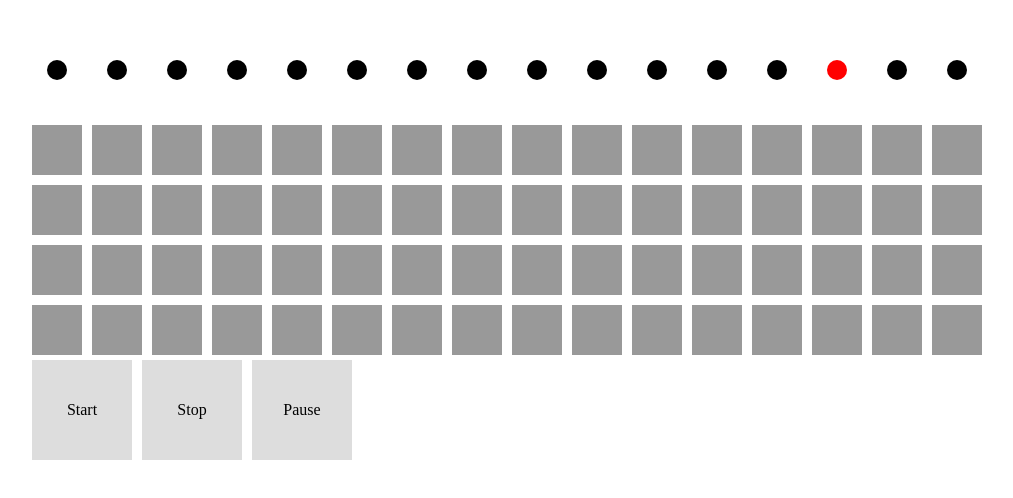
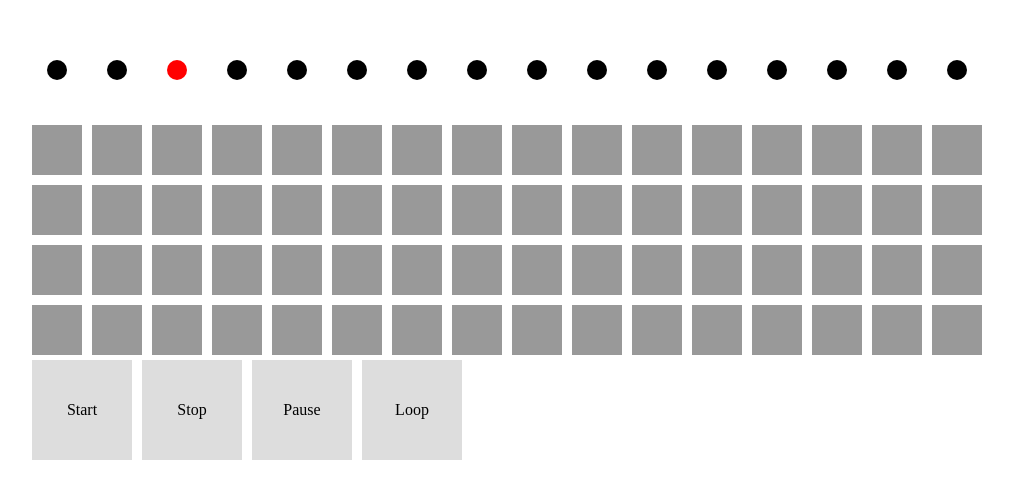
Before and after one commit to gah-boh/spagSequencer, a plain HTML site: page scripts/sandbox/sequencerSandbox.html in a window 1280 px wide. Both pictures are taken after a click on the element "Start". Shown: the whole page, without its empty margins (128-1141 px from the left). Drawn offline with Linux system fonts and the light colour scheme.

Commit message:
Added looping and reverse.

```diff
--- a/scripts/sandbox/sequencerSandbox.html
+++ b/scripts/sandbox/sequencerSandbox.html
@@ -10,7 +10,7 @@
 		$(document).ready( function()
 			{
 				var sampler = $('#sampler');
-				sampler.spagSequencer({bpm:160});
+				sampler.spagSequencer({bpm:160, reverse: true});
 				$('.light').each(function()
 					{
 						$this = $(this);
@@ -25,12 +25,13 @@
 						var lightOff = function()
 						{
 							$('#'+ id).removeClass('lightOn');
-						}
+						};
 						sampler.spagSequencer('addEvent', step, {fire: lightOn, afterFire: lightOff});
 					});
 				$('#start').on('click', function(){$('#sampler').spagSequencer("start");});
 				$('#stop').on('click', function(){$('#sampler').spagSequencer("stop");});
 				$('#pause').on('click', function(){$('#sampler').spagSequencer("pause");});
+				$('#loop').on('click', function(){$('#sampler').spagSequencer("toggleLoop");});
 			});
 	</script>
 </head>
@@ -165,6 +166,7 @@
 		<div class="samplerButton" id="start">Start</div>
 		<div class="samplerButton" id="stop">Stop</div>
 		<div class="samplerButton" id="pause">Pause</div>
+		<div class="samplerButton" id="loop">Loop</div>
 	</div>
 </body>
 </html>
--- a/scripts/spagSequencer.js
+++ b/scripts/spagSequencer.js
@@ -40,7 +40,7 @@
         this.options = $.extend({}, $.fn.spagSequencer.defaults, options);
 	    this.isPlaying = false;
         this.isPaused = false;
-	    this.currentStep = 1;
+	    this.currentStep = this.options.reverse ? this.options.steps : 1;
 
         this.sequenceCommands = [];
 
@@ -57,6 +57,11 @@
             this.options[key] = value;
             this.prepareSequence();
         },
+
+	    toggleLoop: function()
+	    {
+		    this.options.loop = this.options.loop != true;
+	    },
 
         prepareSequence: function()
         {
@@ -116,7 +121,7 @@
 
         play: function()
         {
-	        if(this.isPlaying &! this.isPaused)
+	        if(this.isPlaying && !this.isPaused)
 	        {
 		        this.fire();
 	        }
@@ -148,7 +153,7 @@
             this.isPlaying = false;
 	        this.isPaused = false;
             this.afterFire();
-            this.currentStep = 1;
+            this.currentStep = !this.options.reverse ? 1 : this.options.steps;
 	        this.clearTimedEvent();
         },
 
@@ -156,10 +161,19 @@
 	    {
 		    var self = this;
 		    $(this.element).trigger("fire" + this.currentStep);
-		    this.currentStep++;
+		    !this.options.reverse ? this.currentStep++ : this.currentStep--;
+		    if( this.currentStep > this.options.steps && !this.options.loop ||
+			    this.currentStep == 0 && !this.options.loop )
+		    {
+			    this.pause();
+		    }
 		    if(this.currentStep > this.options.steps)
 		    {
 			    this.currentStep = 1;
+		    }
+		    else if(this.currentStep == 0)
+		    {
+			    this.currentStep = this.options.steps;
 		    }
 		    this.timeout = setTimeout(function(){self.afterFire()}, (this.getDelayTime() * 1000) );
 	    },
@@ -173,7 +187,13 @@
 
 	    afterFire: function()
 	    {
-		    var previousStep = this.currentStep - 1 == 0 ? this.options.steps : this.currentStep - 1;
+		    var previousStep;
+		    if(!this.options.reverse) {
+		        previousStep = this.currentStep - 1 == 0 ? this.options.steps : this.currentStep - 1;
+		    }
+		    else {
+			    previousStep = this.currentStep + 1 > this.options.steps ? 1 : this.currentStep + 1;
+		    }
 		    $(this.element).trigger("afterFire" + previousStep);
 		    this.play();
 	    },
@@ -216,7 +236,9 @@
     $.fn.spagSequencer.defaults =
     {
         bpm:    140,
-        steps:  16
+        steps:  16,
+	    loop:   true,
+	    reverse: false
     };
 
     $.fn.spagSequencer.noConflict = function()
```
Also changed, not shown: karma.conf.js (+12 -4 lines), test/spagSequencer.Test.js (+54 -2 lines).
